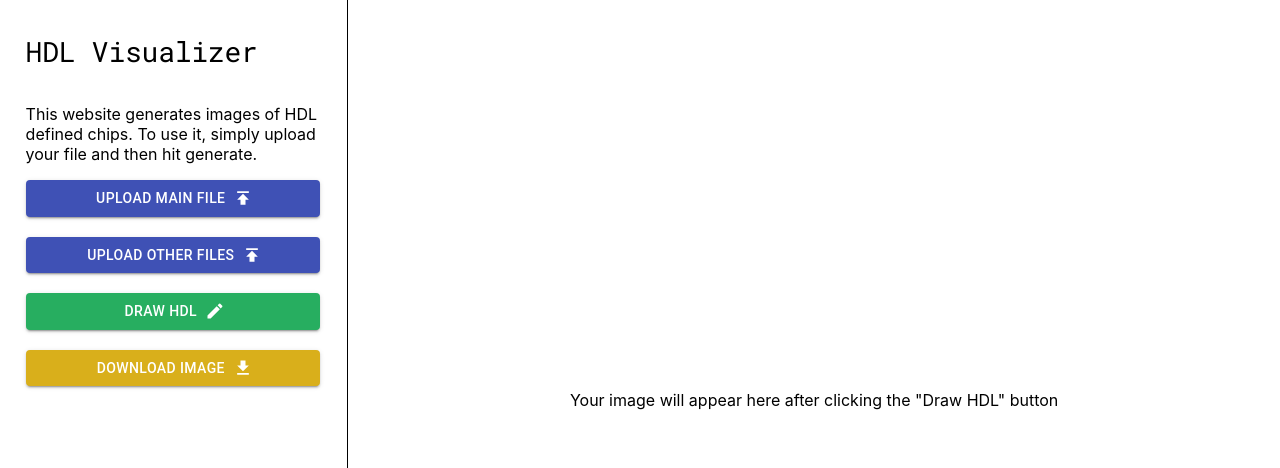
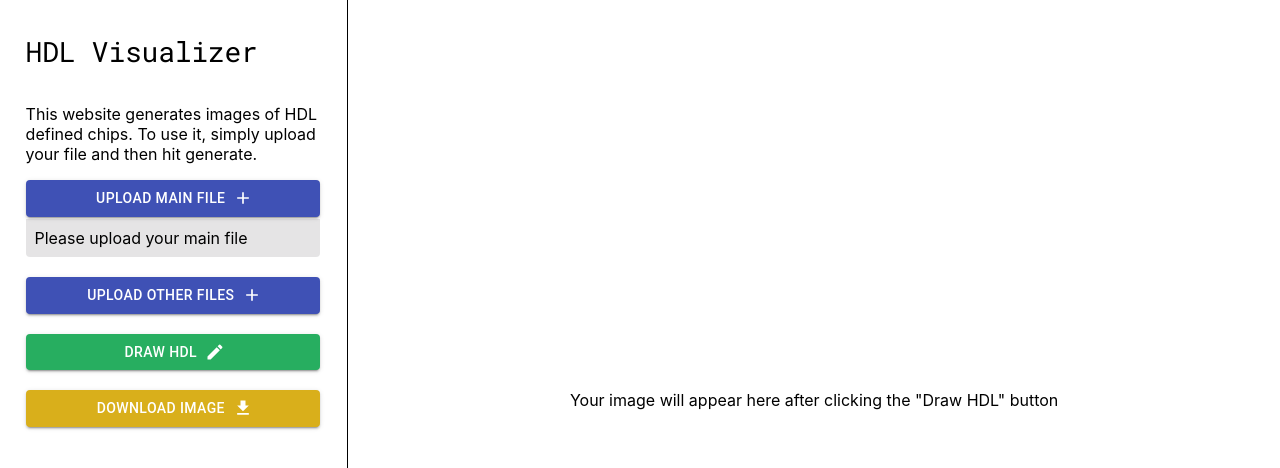
Before and after one commit to ThatJuanGuy/hdl-visualizer, a React (Create React App) app: page / in a window 1280 px wide. Shown: the top 468 px of the page. Built offline with nearby package versions, Linux system fonts and the light colour scheme.

Commit message:
Upload Button Improvements
Button is now prettier and has help text when nothing is selected

```diff
--- /dev/null
+++ b/src/components/Left/HelpText/HelpText.js
@@ -0,0 +1,23 @@
+import React, { Component } from 'react';
+export default class HelpText extends Component {
+
+    render() {
+        if (this.props.render !== "null") {
+          return (
+            null
+          )
+        }
+        return (
+          <div>
+            <p style={{
+                backgroundColor: "#E5E4E5",
+                margin: "0%",
+                padding: "3%",
+                borderRadius: "0px 0px 4px 4px"
+            }}>
+                Please upload your main file
+            </p>
+          </div>
+        )
+      }
+  }
--- a/src/components/Left/UploadButton/UploadButton.js
+++ b/src/components/Left/UploadButton/UploadButton.js
@@ -1,13 +1,17 @@
 import React, { Component } from 'react';
 import Button from '@material-ui/core/Button';
-import PublishIcon from '@material-ui/icons/Publish';
+import AddIcon from '@material-ui/icons/Add';
 import FileButton from '../FileButton/FileButton';
+import HelpText from '../HelpText/HelpText'
 
 export default class UploadButton extends Component {
   state = {fileName: "null"};
 
   handleInput = event => {
     this.setState({fileName: event.target.files[0].name});
+    /* will crash website if they exit out of file select or
+       hit cancel
+    */
   }
 
   handleRemove = () => {
@@ -17,6 +21,10 @@ export default class UploadButton extends Component {
        leaving it existing. So if the user hits generate after
        think they removed it, it will still generate as if the
        previous file was still displayed
+
+       Adding the same file after removing it will cause an error
+       where the file will not appear as added. Switching to onInput
+       did not fix this issue.
     */
   }
 
@@ -27,11 +35,15 @@ export default class UploadButton extends Component {
                   color="primary"
                   component="label"
                   fullWidth
-                  endIcon={<PublishIcon />}
+                  endIcon={<AddIcon />}
+                  style={{
+                    marginBottom: "1%",
+                }}
           >
             Upload Main File
             <input accept=".hdl" type="file" hidden onChange={this.handleInput}/>
           </Button>
+          <HelpText render={this.state.fileName}/>
           <FileButton fileName={this.state.fileName}
                       handleClick={this.handleRemove}/>
       </div>
--- a/src/components/Left/UploadMultipleButton/UploadMultipleButton.js
+++ b/src/components/Left/UploadMultipleButton/UploadMultipleButton.js
@@ -1,5 +1,5 @@
 import Button from '@material-ui/core/Button';
-import PublishIcon from '@material-ui/icons/Publish';
+import AddIcon from '@material-ui/icons/Add';
 
   export default function UploadMultipleButton() {
 
@@ -9,7 +9,7 @@ import PublishIcon from '@material-ui/icons/Publish';
                   color="primary"
                   component="label"
                   fullWidth
-                  endIcon={<PublishIcon />
+                  endIcon={<AddIcon />
           }>
             Upload Other Files
             <input accept=".hdl" multiple type="file" hidden/>
```
